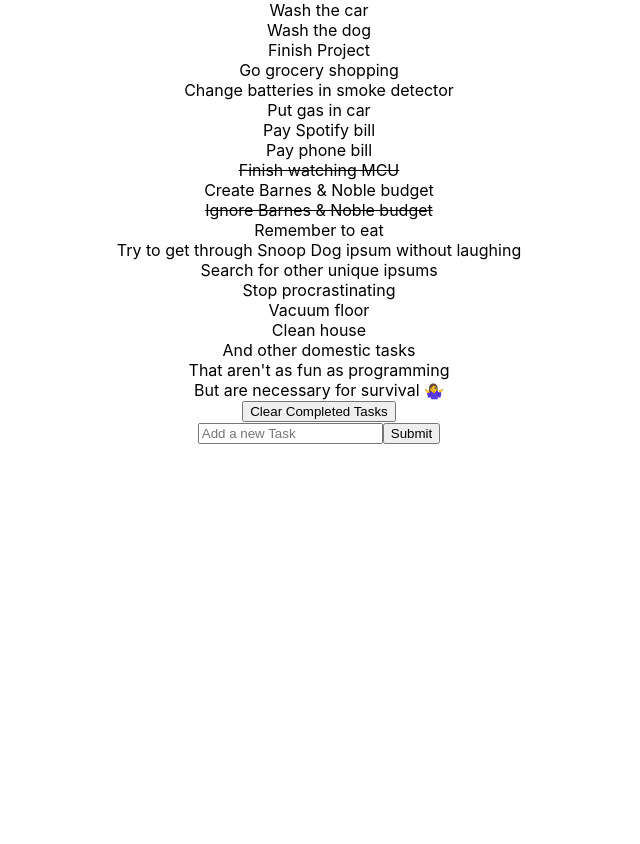
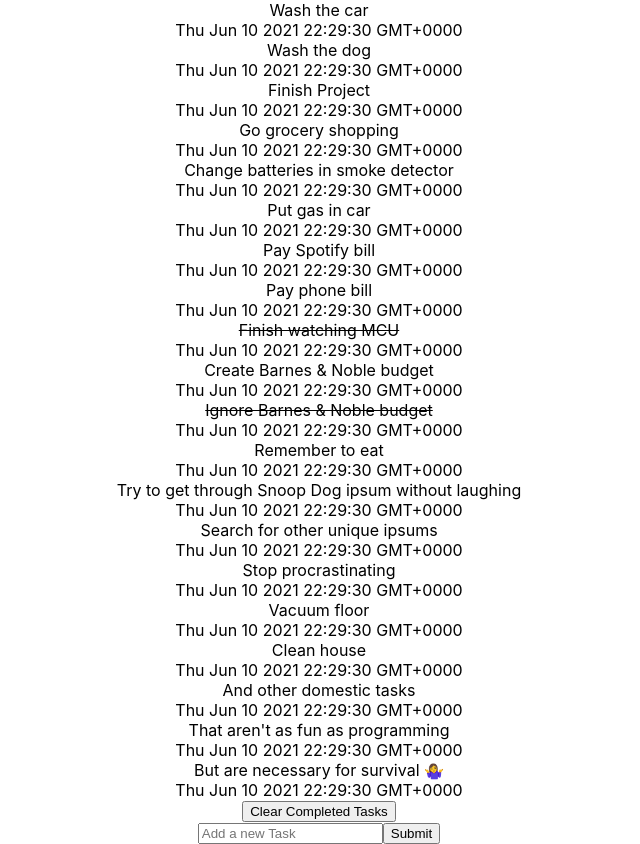
Before and after one commit to 2021-IBM-Accelerate-SW-Track/lab-1-team-22, a React (Create React App) app: page / in a window 1280 px wide. Shown: the whole page, without its empty margins (321-961 px from the left). Before the commit the page ends 800 px from the top, so only its background shows below. Built offline with nearby package versions, Linux system fonts and the light colour scheme.

Commit message:
Testing a date/time function using Moment

```diff
--- a/package.json
+++ b/package.json
@@ -7,9 +7,12 @@
     "@testing-library/jest-dom": "^5.12.0",
     "@testing-library/react": "^11.2.6",
     "@testing-library/user-event": "^12.8.3",
+    "moment": "^2.29.1",
+    "moment-timezone": "^0.5.33",
     "react": "^17.0.2",
     "react-dom": "^17.0.2",
     "react-hook-form": "^7.8.4",
+    "react-moment": "^1.1.1",
     "react-scripts": "4.0.3",
     "web-vitals": "^1.1.2"
   },
--- a/src/App.js
+++ b/src/App.js
@@ -29,6 +29,11 @@ function App() {
     setTodoList(copy);
   }
 
+  //Testing date function
+
+
+  //End of testing date function
+
  return (
    <div className="App">
        <TodoList todoList={todoList} handleToggle={handleToggle} handleFilter={handleFilter}/>
--- a/src/ToDoList.js
+++ b/src/ToDoList.js
@@ -1,12 +1,17 @@
 import React from "react";
 import ToDo from './ToDo'
+//Testing an installation package below
+import Moment from 'react-moment';
+// import 'moment-timezone';
 
+ const newAddTime = Date.now()
 const TodoList = ({todoList, handleToggle, handleFilter}) => {
   return (
     <div>
         {todoList.map(todo => {
             return (
-                <ToDo todo={todo}  handleToggle={handleToggle} handleFilter={handleFilter}/>
+                <div><ToDo todo={todo}  handleToggle={handleToggle} handleFilter={handleFilter}/>
+                <Moment local /></div>
             )
         })}
         <button onClick={handleFilter}>Clear Completed Tasks</button>
```
Also changed, not shown: src/ToDoForm.js (+2 -18 lines).
